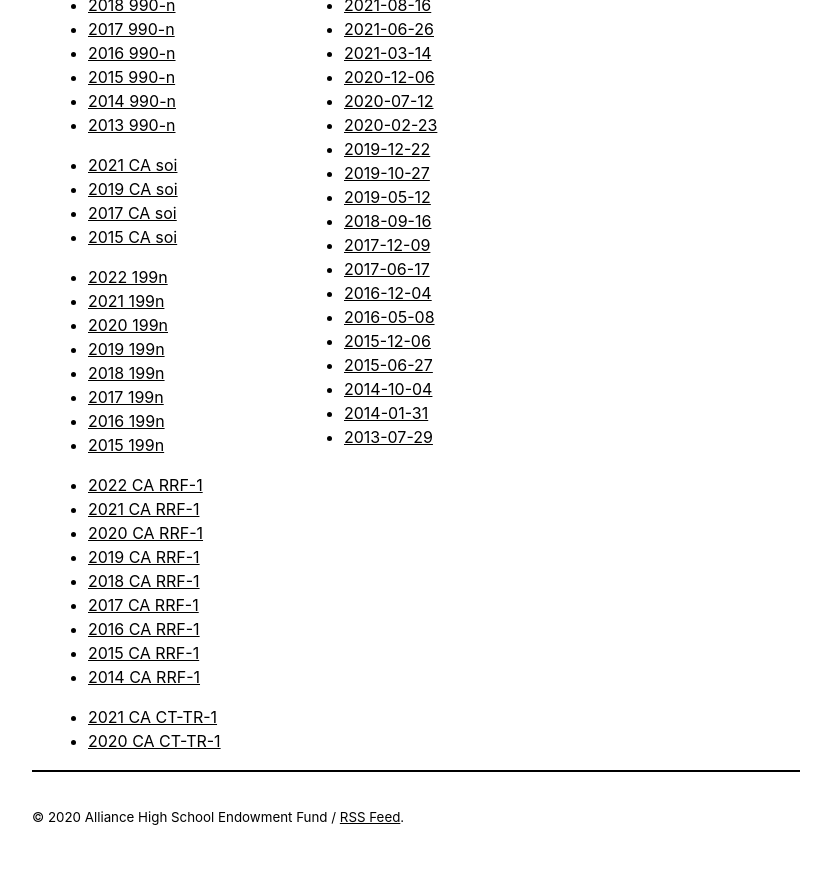
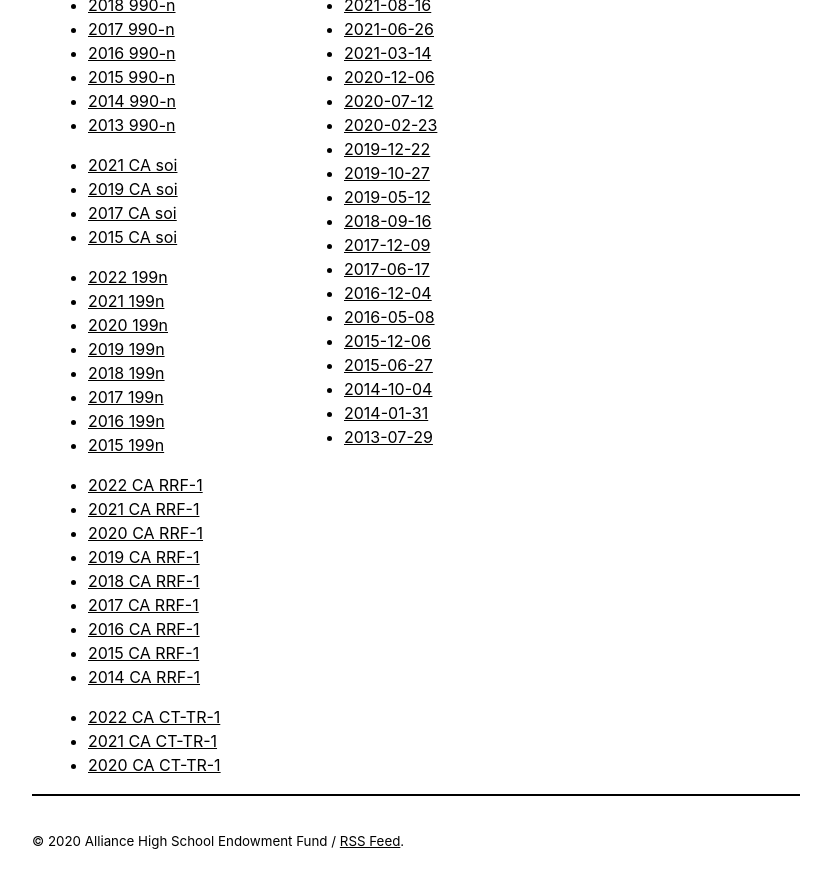
Before and after one commit to ahsef/ahsef.github.io, a Jekyll site: the page built from _pages/about.html, in a window 1280 px wide and 900 px high, scrolled down 3189 px. Shown: the top 888 px of the window, without its empty margins (224-1055 px from the left). Built offline with Jekyll 4.4.1, drawn with Linux system fonts in a browser that asks for light colours.

Commit message:
Add 2022 CA ct-tr-1

```diff
--- a/_pages/about.html
+++ b/_pages/about.html
@@ -284,6 +284,7 @@
         </ul>
 
         <ul>
+            <li><a href="/filings/2022-ca-ct-tr-1.pdf">2022 CA CT-TR-1</a></li>
             <li><a href="/filings/2021-ca-ct-tr-1.pdf">2021 CA CT-TR-1</a></li>
             <li><a href="/filings/2020-ca-ct-tr-1.pdf">2020 CA CT-TR-1</a></li>
         </ul>
```
Also changed, not shown: 1 other file.
